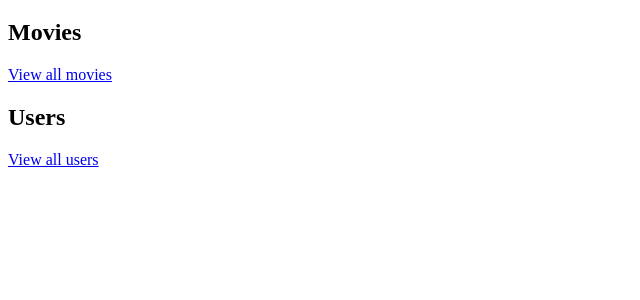
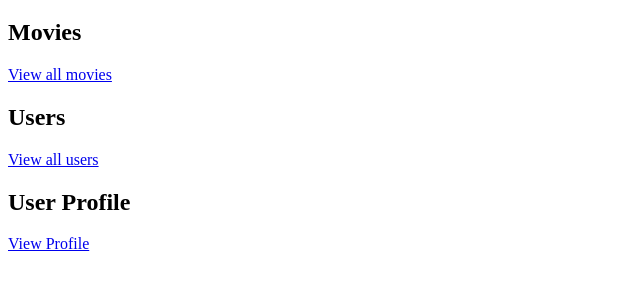
Before and after one commit to allisonscofield/mymovies, a Flask app: page / in a window 1280 px wide. Shown: the part 159-459 px from the top of the page, without its empty margins (0-640 px from the left). Run offline with Flask 2, Linux system fonts and the light colour scheme; the visitor is signed in with stand-in values (Sample User, id 1); data comes from the database, SQL or seed files in the repository.

Commit message:
Worked on homepage to show user profile link if user logged in - working properly

```diff
--- a/server.py
+++ b/server.py
@@ -24,7 +24,18 @@ app.jinja_env.undefined = StrictUndefined
 def index():
     """Homepage."""
 
-    return render_template("homepage.html")
+    # We want user profile link to show if user is logged in and clicks on homepage
+
+    # Check if logged in and get the value or else return None
+    # If there is a value, query to get user information so that user.user_id can be accessed in jinja
+    # Else, pass None value through so that if statement in jinja not executed
+    user_email = session.get("logged_in_user_email", None)
+    if user_email is not None:
+        user = User.query.filter(User.email == user_email).one()
+        return render_template("homepage.html", user=user)
+
+    else:
+        return render_template("homepage.html", user=None)
 
 
 @app.route("/users")
@@ -192,11 +203,35 @@ def movie_profile(movie_id):
     return render_template("movie_profile.html", movie=movie, count_score=count_score, avg_rating=avg_rating[0], ratings=ratings)
 
 
-@app.route("/rate-movie")
-def rate_movie():
+@app.route("/movies/<int:movie_id>/rate-movie")
+def rate_movie(movie_id):
     """Get user rating score for movie"""
 
     user_rating = request.args.get("user_rating")
+    # get user id from log in email address
+    user_email = session["logged_in_user_email"]
+
+    user = User.query.filter(User.email == user_email).one()
+
+#     # # Test code to see attributes of user object
+    user_id = user.user_id
+    # CHeck user rating in database to see if user has rated movie before
+
+    # If user has a rating we are updating it
+    # else we are adding a new rating
+
+    if db.session.query(Rating).filter(User.email == user_email).first():
+        flash("You already have an account please use login!")
+        return redirect("/signup-login")
+
+    else:
+        db.session.add(Rating(movie_id=movie_id, user_id=user_id, score=user_rating))
+        db.session.commit()
+
+        flash("You have rated this movie a %s" % (user_rating))
+
+        return redirect("/")
+
 
     # Get user rating routed correctly, as this was just test code
     # Fix label format for movie profile page
--- a/templates/homepage.html
+++ b/templates/homepage.html
@@ -9,4 +9,13 @@
 <h2>Users</h2>
 <p><a href="/users">View all users</a></p>
 
+
+<!-- Show user profile if user is logged in -->
+{% if session.get('logged_in_user_email') %}
+    <h2>User Profile</h2>
+    <a href="/users/{{user.user_id}}">View Profile</a>
+{% endif %}
+
+
+
 {% endblock %}
--- a/templates/movie_profile.html
+++ b/templates/movie_profile.html
@@ -49,7 +49,7 @@
     </table> -->
     <br><br>
     {% if session.get('logged_in_user_email') %}
-    <form action="/rate-movie">
+    <form action="/movies/{{ movie.movie_id }}/rate-movie">
         <!-- Double check label format for drop down selection -->
         <label><b>Rate This Movie:</b></label>
         <select name="user_rating">
--- /dev/null
+++ b/templates/rate_movie.html
@@ -0,0 +1,6 @@
+{% extends 'base.html' %}
+{% block content %}
+
+    {{ user_rating }}
+
+{% endblock %}
--- a/templates/user_profile.html
+++ b/templates/user_profile.html
@@ -23,6 +23,7 @@
         </tr>
         {% endfor %}
     </table>
-
+    <br>
+    <a href="/movies">Rate a Movie?</a>
 
 {% endblock %}
```
